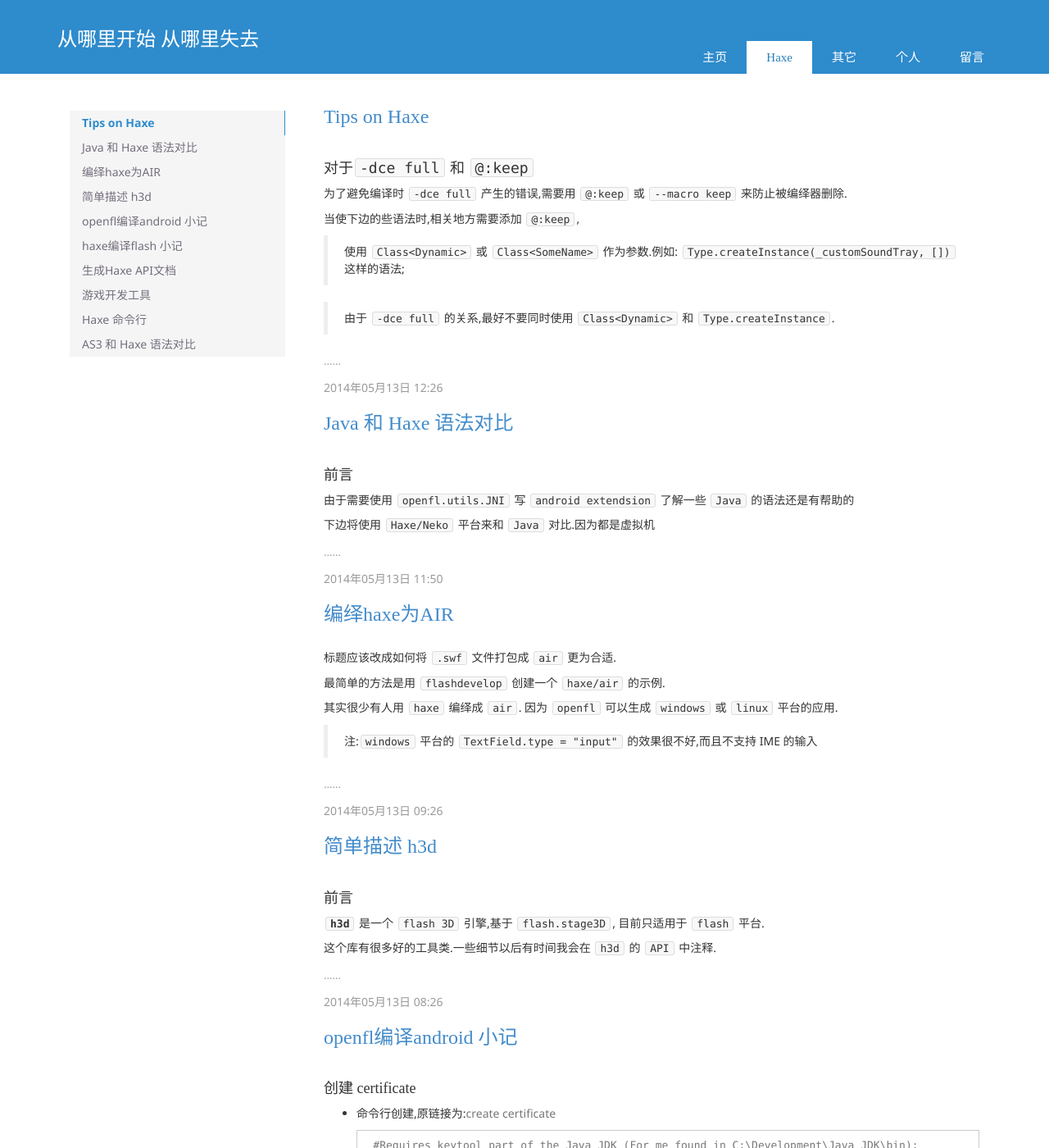
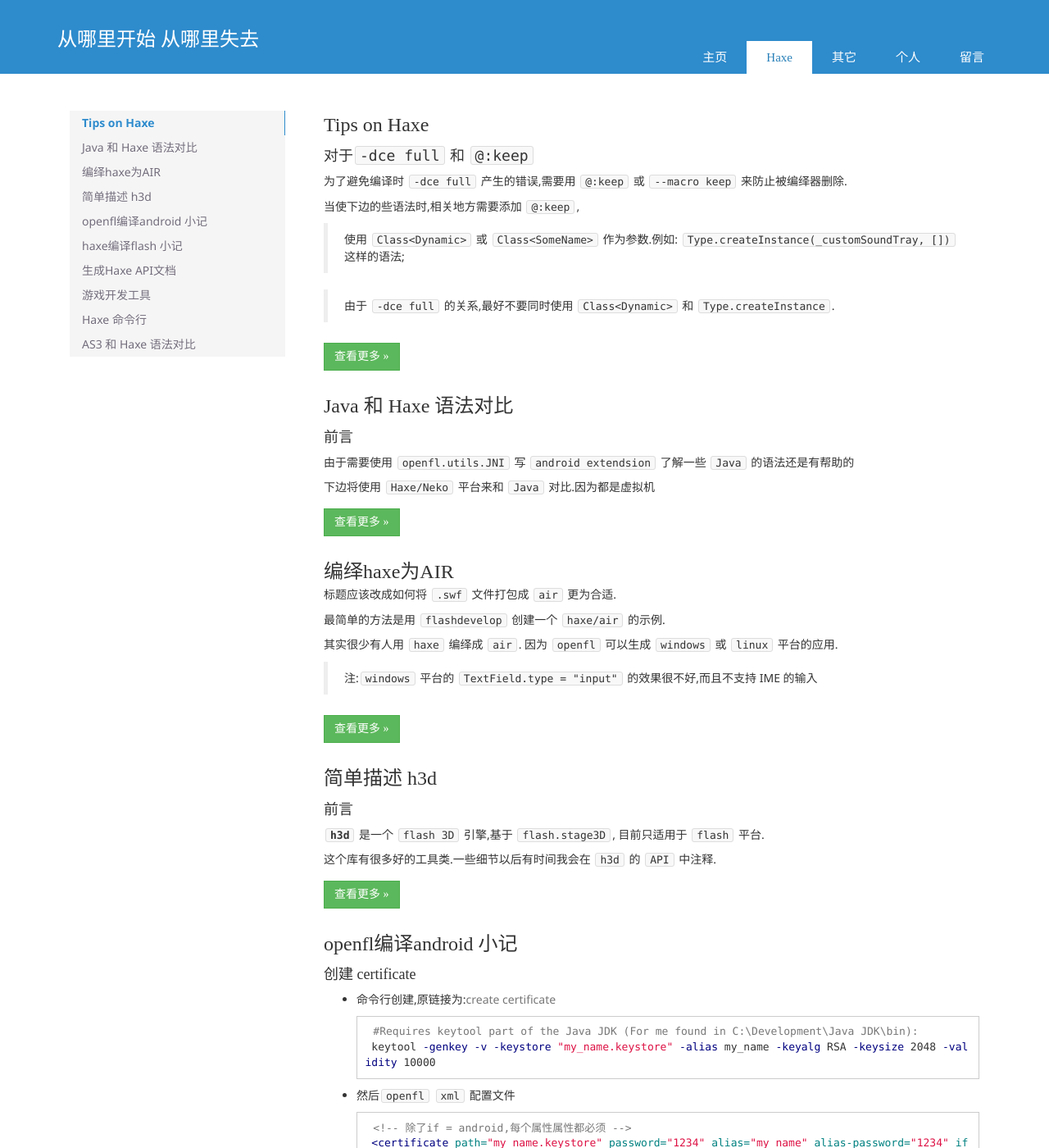
Before and after one commit to R32/r32.github.io, a Jekyll site: the page built from haxe/index.html, in a window 1280 px wide and 1400 px high. Shown: the whole window at 82% size. Built offline with Jekyll 4.4.1, drawn with Linux system fonts in a browser that asks for light colours; Markdown is read by kramdown in place of the engine named in the settings; some of the changed text lies outside the part shown.

Commit message:
add jekyll-last-modified-at

```diff
--- a/_config.yml
+++ b/_config.yml
@@ -8,6 +8,7 @@
 
 gems:
   - jekyll-sitemap
+  - jekyll-last-modified-at     #gem search jekyll-last-modified-at --remote
 
 # 更改这个配置文件需要重启一下
 destination: /cygdrive/r/_site
@@ -25,7 +26,7 @@
 excerpt_separator: <!-- more -->
 
 # 计划用这个来实现 别人帮助 编辑
-doc_url_path: https://github.com/R32/blog/blob/master/
+doc_url_path: https://github.com/R32/r32.github.io/blob/master/
 
 #permalink: none
 #header menu config
--- a/_includes/list-post.html
+++ b/_includes/list-post.html
@@ -29,9 +29,9 @@
 		{% for post in p_cats_list %}
 		    {% if post.categories[0] ==  p_category %}
 				<div class="bs-docs-section" id="{{ post.url | replace:'\','/' | split:'/' | last | remove_first: '.html' }}">
-					<a href="{{ post.url }}" target="_blank"><h3>{{ post.title }}</h3></a>
-					<div class="excerpt">{{ post.excerpt }}<p class="text-muted" style="font-family: 'Glyphicons Halflings';">......</p></div>
-					<p class="text-muted">{{ post.date | date: '%Y年%m月%d日 %H:%M%Z' }}</p>
+					<h3 style="margin-top:30px; margin-bottom:0">{{ post.title }}</h3>
+					<div class="excerpt">{{ post.excerpt }}</div>
+					<p><a class="btn btn-success zh-ht" href="{{post.url}}" >查看更多 &raquo;</a></p>
 				</div>
 		    {%endif%}
 		{%  endfor %}
--- a/_layouts/post.html
+++ b/_layouts/post.html
@@ -5,7 +5,8 @@
           {% include header.html %}
          <div id="mainContainer" class="{{container}}">
           <h3>{{ page.title }} <a href="{{site.doc_url_path | append: page.path}}" target="_blank" class="badge doc-edit" data-toggle="tooltip" title=" 如果你发现错误可以尝试修改 ">改正错误...</a></h3>
-		  <p class="text-muted">{{ page.date | date: '%Y年%m月%d日 %H:%M%Z' }}</p>
+		  <p class="text-muted"><span>{{ page.date | date: '%Y年%m月%d日' }}  - 最后修改: {% last_modified_at %Y-%m-%d %H:%M%Z %}</span></p>
+
 		  <div class="post">{{ content }}</div>
 
           <hr class="gh" />
--- a/assets/css/custom.css
+++ b/assets/css/custom.css
@@ -171,7 +171,7 @@
   }
 
   #mainContainer div.excerpt{
-      padding: 20px 0 5px 0;
+      padding: 5px 0;
   }
 
   #mainContainer div.bs-docs-section{padding-left:25px;}
@@ -302,3 +302,10 @@
 div.post h1,div.post h2,div.post h3,div.post h4,div.post h5,div.post h6{
   line-height:1.1; margin-bottom:10px; margin-top:23px;
 }
+
+.zh-st{
+  font-family: "宋体"
+}
+.zh-ht{
+  font-family: "微软雅黑"
+}
```
Also changed, not shown: _posts/2014-03-29-as3-and-haxe-comparison.markdown (+4 -14 lines), README.md.
